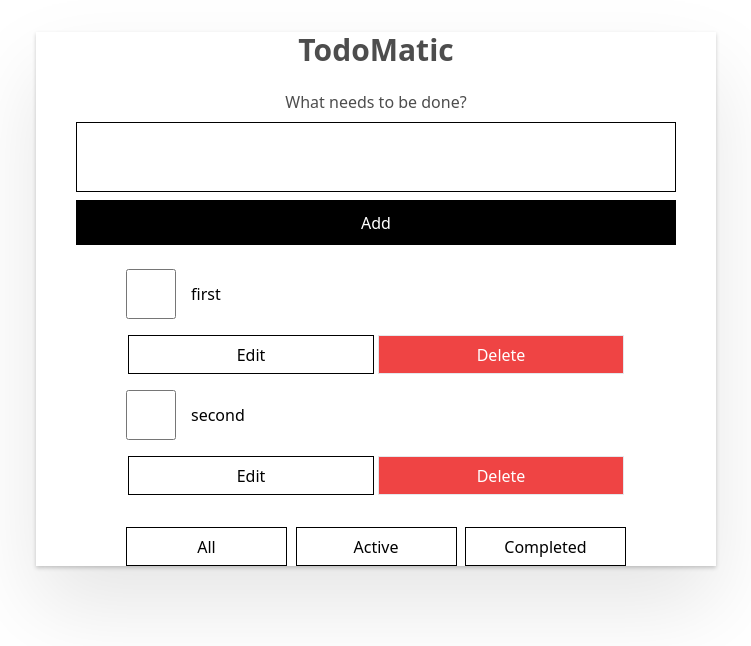
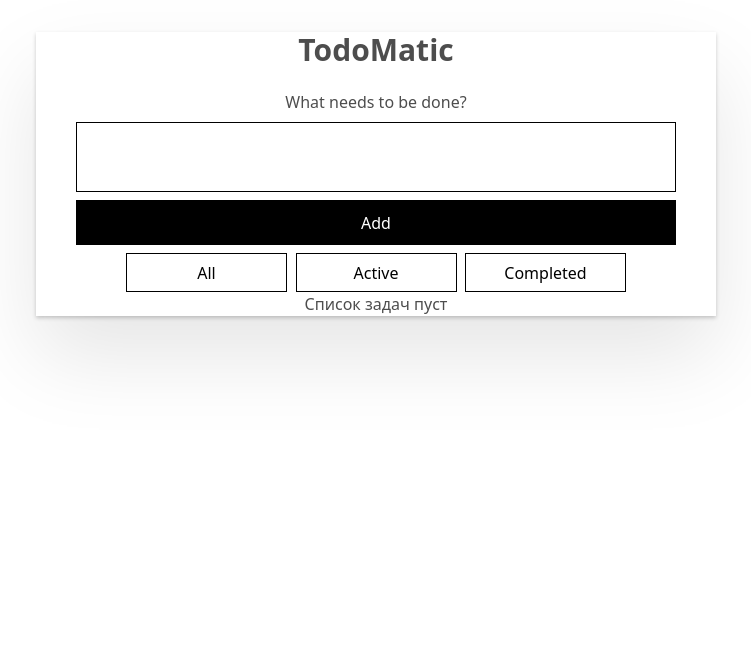
Before and after one commit to akadyrbekova/HM3, a React (Create React App) app in the folder todo/: page / in a window 1280 px wide. Shown: the top 646 px of the page, without its empty margins (264-1015 px from the left). Built offline with nearby package versions, Linux system fonts and the light colour scheme.

Commit message:
add addTodo

```diff
--- a/todo/src/component/Form.jsx
+++ b/todo/src/component/Form.jsx
@@ -1,14 +1,32 @@
 import TodoAdd from "./TodoAdd";
 import TodoFilter from "./TodoFilter";
 import TodoList from "./TodoList";
+import { useState } from "react";
 
 const Form = () => {
+  const [todos, setTodos] = useState([]);
+  const [todoValue, setTodoValue] = useState("");
+  const AddTodo = (e) => {
+    e.preventDefault();
+
+    setTodos((prev) => [
+      ...prev,
+      {
+        id: Date.now(),
+        title: todoValue,
+        status: false,
+      },
+    ]);
+
+    setTodoValue("");
+  };
+
   return (
-    <div className="w-[600px] flex flex-col  items-center">
-      <TodoAdd />
+    <form onSubmit={AddTodo} className="w-[600px] flex flex-col  items-center">
+      <TodoAdd todoValue={todoValue} setTodoValue={setTodoValue} />
       <TodoFilter />
-      <TodoList />
-    </div>
+      <TodoList todos={todos} setTodos={setTodos} />
+    </form>
   );
 };
 
--- a/todo/src/component/TodoAdd.jsx
+++ b/todo/src/component/TodoAdd.jsx
@@ -1,37 +1,24 @@
-import { useState } from "react";
-import TodoList from "./TodoList";
-
-const TodoAdd = () => {
-  const [todos, setTodos] = useState([
-    {
-      id: 1,
-      title: "first",
-    },
-    {
-      id: 2,
-      title: "second",
-    },
-  ]);
-
+const TodoAdd = ({ todoValue, setTodoValue }) => {
   return (
-    <>
-      <form className="flex flex-col items-center">
+    <div className="flex flex-col items-center">
       <h6 className="text-3xl font-bold text-[#4d4d4d] w-[600px] h-[50px] text-center">
         TodoMatic
       </h6>
       <p className="text-[#4d4d4d] text-base py-2 px-1">
         What needs to be done?
       </p>
-        <input className="w-[600px] h-[70px] border border-black py-2 px-5" />
+      <input
+        value={todoValue}
+        onChange={(e) => setTodoValue(e.target.value.trim())}
+        className="w-[600px] h-[70px] border border-black py-2 px-5"
+      />
       <button
         type="submit"
         className="w-[600px] h-[45px] bg-black text-white my-2 mx-1"
       >
         Add
       </button>
-      </form>
-      <TodoList todos={todos} setTodos={setTodos} />
-    </>
+    </div>
   );
 };
 
--- a/todo/src/component/TodoItem.jsx
+++ b/todo/src/component/TodoItem.jsx
@@ -1,7 +1,5 @@
 const TodoItem = ({ item }) => {
-  return !item ? (
-    <p>Список пуст...</p>
-  ) : (
+  return (
     <li>
       <div className="flex items-center">
         <input
--- a/todo/src/component/TodoList.jsx
+++ b/todo/src/component/TodoList.jsx
@@ -1,11 +1,13 @@
 import TodoItem from "../component/TodoItem";
 
 const TodoList = ({ todos, setTodos }) => {
-  return !todos || todos.length == 0 ? null : (
+  return !todos || todos.length === 0 ? (
+    <p className="text-base text-[#4d4d4d]">Список задач пуст</p>
+  ) : (
     <ul className="my-4">
       {todos.map((item) => {
         console.log(item);
-        return <TodoItem item={item} />;
+        return <TodoItem key={item.id} item={item} />;
       })}
     </ul>
   );
--- a/todo/src/features/TodoAdd.jsx
+++ b/todo/src/features/TodoAdd.jsx
@@ -1,5 +1,3 @@
-import TodoList from "../component/TodoList.jsx";
-
 const TodoAddFeatures = () => {
   return <></>;
 };
```
Lines whose indentation alone changed are shown as unchanged.
